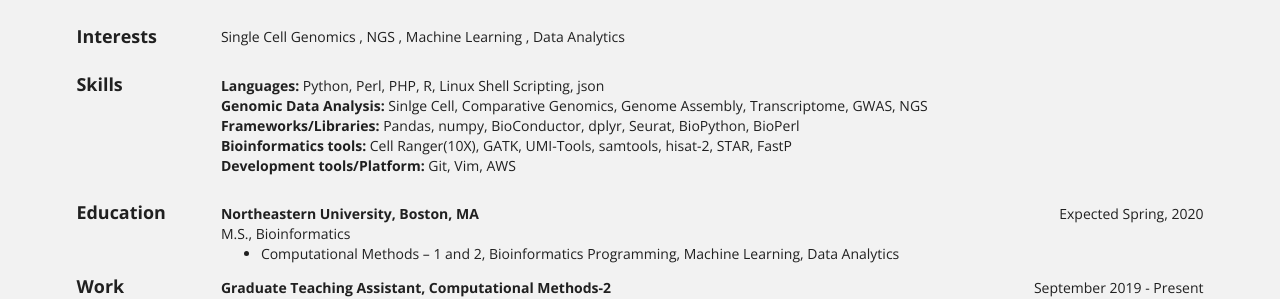
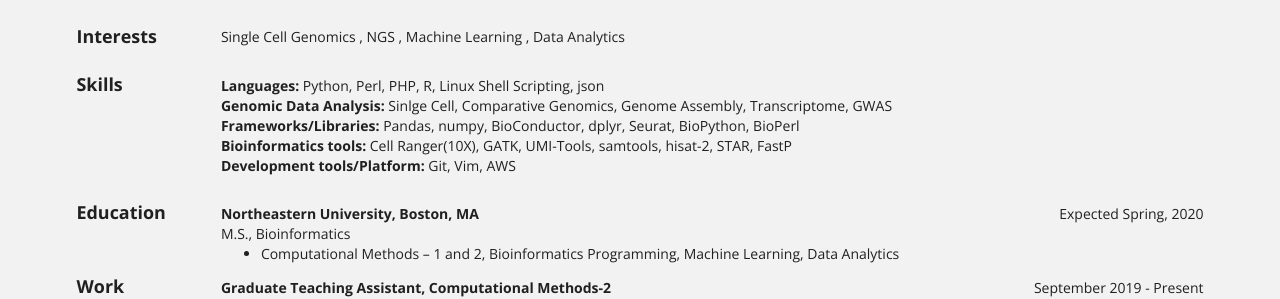
Before and after one commit to samuelbunga/samuelbunga.github.io, a Jekyll site: the page built from bio/index.html, in a window 1280 px wide. Shown: the part 231-530 px from the top of the page. Built offline with Jekyll 4.4.1, drawn with Linux system fonts in a browser that asks for light colours.

Commit message:
Update bio.json

```diff
--- a/_data/bio.json
+++ b/_data/bio.json
@@ -76,7 +76,6 @@
         "Genome Assembly",
         "Transcriptome",
         "GWAS",
-        "NGS"
       ]
     },
     {
```
